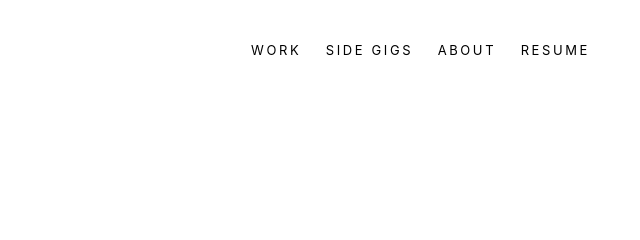
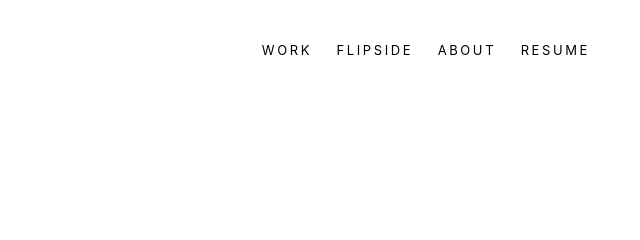
Before and after one commit to SreeMahit/sreemahit.github.io, a plain HTML site: page anger.html in a window 1280 px wide. Shown: the top 240 px of the page, 640-1280 px from the left. Drawn offline with Linux system fonts and the light colour scheme; files whose address does not match are found by name.

Commit message:
Update anger.html

```diff
--- a/anger.html
+++ b/anger.html
@@ -68,7 +68,7 @@
             <nav class="templateux-menu js-templateux-menu" role="navigation">
               <ul class="list-unstyled">
                 <li><a href="index.html" class="animsition-link">Work</a></li>
-                <li><a href="sidegigs.html" class="animsition-link">Side Gigs</a></li>
+                <li><a href="flipside.html" class="animsition-link">Flipside</a></li>
                 <li><a href="about.html" class="animsition-link">About</a></li>
                 <li><a href="resume.html" class="animsition-link">Resume</a></li>
               </ul>
```
